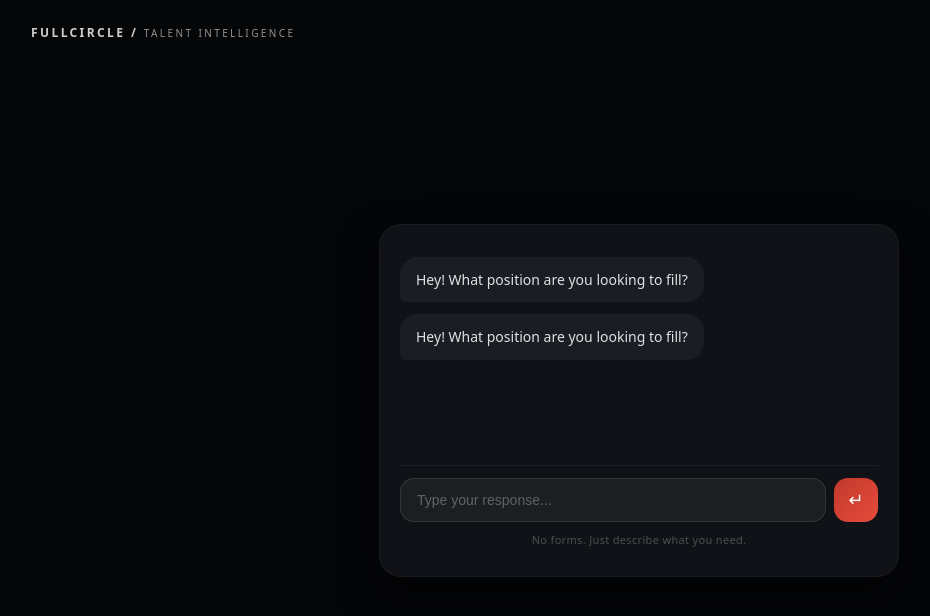
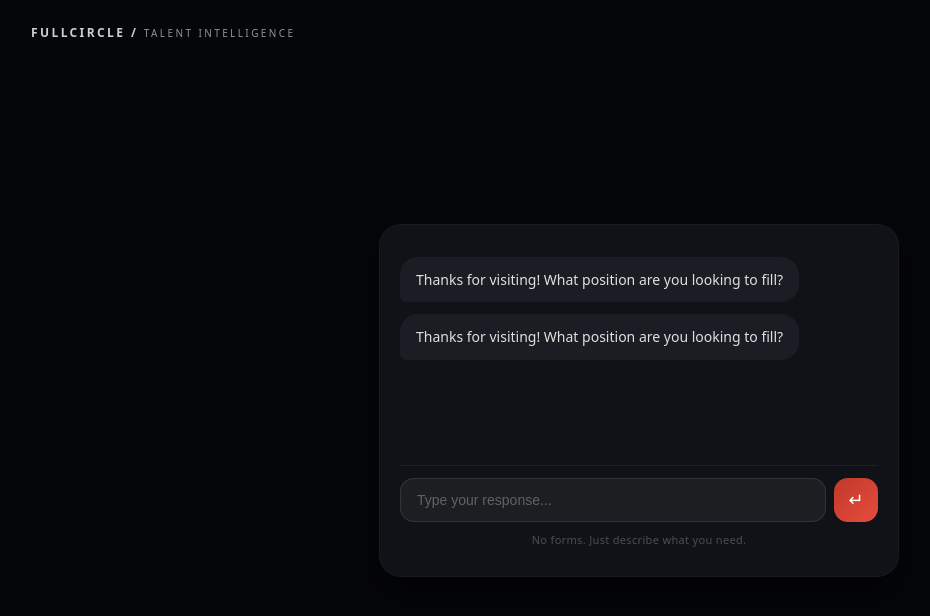
Before and after one commit to DanGreiner33/fc-intake, a React (Vite) app: page / in a window 1280 px wide. Shown: the top 616 px of the page, without its empty margins (1-931 px from the left). Built offline with nearby package versions, Linux system fonts and the light colour scheme.

Commit message:
Update intro message: Thanks for visiting!

```diff
--- a/src/App.tsx
+++ b/src/App.tsx
@@ -100,7 +100,7 @@ const App: React.FC = () => {
 
   useEffect(() => {
     if (step === "askRole" && messages.length === 0) {
-      addBotMessage("Hey! What position are you looking to fill?");
+      addBotMessage("Thanks for visiting! What position are you looking to fill?");
     }
   }, []);
 
```
